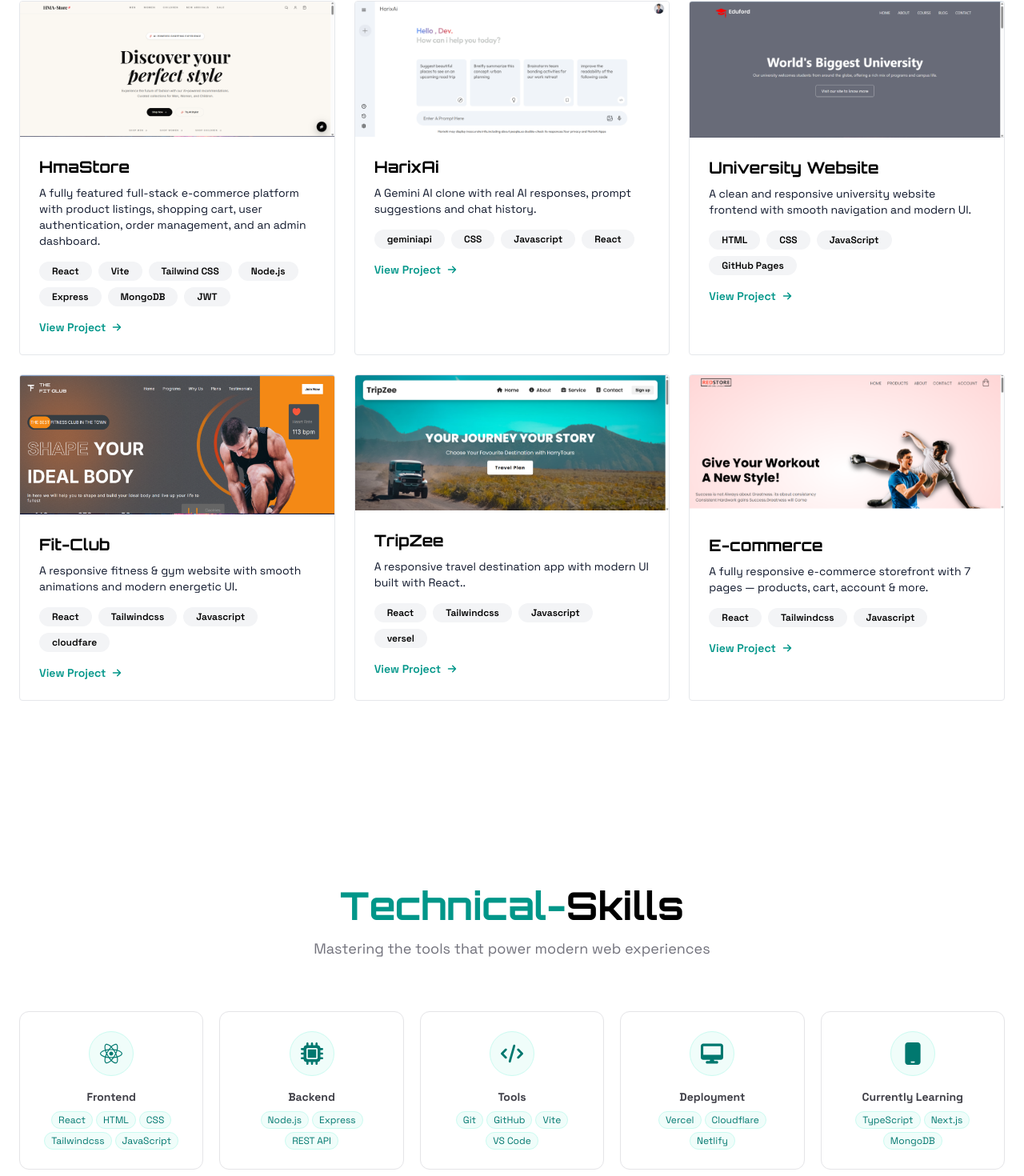
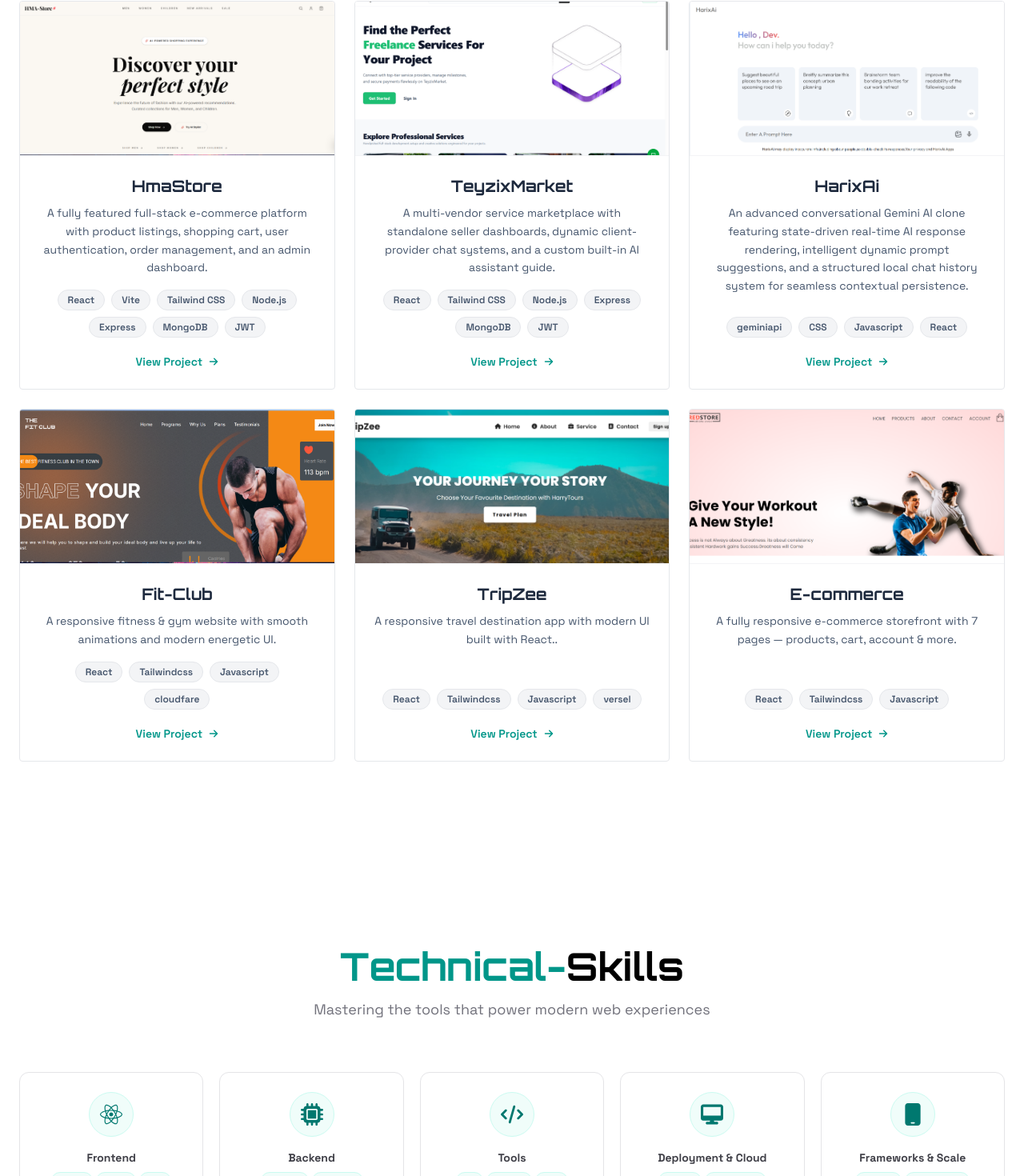
Before and after one commit to HarisShahnawaz/My-Portfolio-Website, a React (Vite) app: page / in a window 1280 px wide. Shown: the part 1074-2544 px from the top of the page at 80% size. Built offline with nearby package versions, Linux system fonts and the light colour scheme.

Commit message:
add project

```diff
--- a/src/assets/asstes.js
+++ b/src/assets/asstes.js
@@ -6,6 +6,7 @@ import travelImg from '../assets/travel.png'
 import screnshotImg from '../assets/screenshot.png'
 import hmastoreImg from '../assets/hmastore.png'
 import universityImg from '../assets/university.png'
+import teyzixImg from '../assets/home.png'
 import { FaProjectDiagram } from 'react-icons/fa'
 
 
@@ -18,64 +19,64 @@ export const assets = {
     screnshotImg,
     hmastoreImg,
     universityImg,
+    teyzixImg
 }
 
 
 export const navMenu = ['Home', 'Work', 'Skills', 'About', 'Contact']
 
 
-export const skillsData = [
+
+  export const skillsData = [
     {
         icon: FaReact,
         title: 'Frontend',
-        technologies: ['React', 'HTML', 'CSS', 'Tailwindcss', 'JavaScript']
+        technologies: ['React', 'HTML', 'CSS', 'Tailwindcss', 'JavaScript', 'React Router DOM', 'React Icons']
     },
     {
         icon: FaMicrochip,
         title: 'Backend',
-        technologies: ['Node.js', 'Express', 'REST API']
+        technologies: ['Node.js', 'Express', 'MongoDB', 'MongoDB Atlas', 'JWT', 'REST API', 'Socket.io', 'Multer']
     },
     {
         icon: FaCode,
         title: 'Tools',
-        technologies: ['Git', 'GitHub', 'Vite', 'VS Code']
+        technologies: ['Git', 'GitHub', 'Vite', 'VS Code', 'Postman']
     },
     {
         icon: FaDesktop,
-        title: 'Deployment',
-        technologies: ['Vercel', 'Cloudflare', 'Netlify']
+        title: 'Deployment & Cloud',
+        technologies: ['Vercel', 'Cloudflare', 'Render', 'Netlify']
     },
     {
         icon: FaMobile,
-        title: 'Currently Learning',
-        technologies: ['TypeScript', 'Next.js', 'MongoDB']
+        title: 'Frameworks & Scale',
+        technologies: ['Next.js', 'TypeScript', 'Agentic AI']
     },
 ]
-
-
 
 export const projectData = [
     {
   title: 'HmaStore',
   description: 'A fully featured full-stack e-commerce platform with product listings, shopping cart, user authentication, order management, and an admin dashboard.',
-  image: assets.hmastoreImg,   // add your screenshot to assets
+  image: hmastoreImg,
   tech: ['React', 'Vite', 'Tailwind CSS', 'Node.js', 'Express', 'MongoDB', 'JWT'],
   link: 'https://hma-store-e-commerce-website.vercel.app/'
 },
- {
+{
+      title: 'TeyzixMarket',
+      description: 'A multi-vendor service marketplace with standalone seller dashboards, dynamic client-provider chat systems, and a custom built-in AI assistant guide.',
+      image: teyzixImg,
+      tech: ['React', 'Tailwind CSS', 'Node.js', 'Express', 'MongoDB', 'JWT'],
+      link: 'https://teyzix-marketplace-theta.vercel.app/'
+    },
+{
         title: 'HarixAi',
-        description: 'A Gemini AI clone with real AI responses, prompt suggestions and chat history.',
+        description: 'An advanced conversational Gemini AI clone featuring state-driven real-time AI response rendering, intelligent dynamic prompt suggestions, and a structured local chat history system for seamless contextual persistence.',
         image: harixaiImg,
         tech: ['geminiapi', 'CSS', 'Javascript', 'React'],
           link: 'https://gemini-clone-app-seven.vercel.app/'
     },
-    {
-  title: 'University Website',
-  description: 'A clean and responsive university website frontend with smooth navigation and modern UI.',
-  image: assets.universityImg,
-  tech: ['HTML', 'CSS', 'JavaScript', 'GitHub Pages'],
-  link: 'https://harisshahnawaz.github.io/university-website-frontend/'
-},
     {
         title: 'Fit-Club',
         description: 'A responsive fitness & gym website with smooth animations and modern energetic UI.',
--- a/src/components/Work.jsx
+++ b/src/components/Work.jsx
@@ -13,37 +13,42 @@ const Work = () => {
            </h2>
            <p className='text-xl max-w-3xl mx-auto'>Building modern web experiences from idea to deployment.</p>
         </div>
-          <div className='grid grid-cols-1 sm:grid-cols-2 lg:grid-cols-3 gap-6 mb-12'>
-           {
+
+        <div className='grid grid-cols-1 sm:grid-cols-2 lg:grid-cols-3 gap-6 mb-12'>
+          {
             projectData.map((project, index) => (
-                <div key={index} className='group rounded overflow-hidden hover:shadow-lg transition cursor-pointer border border-gray-200 hover:-translate-y-1 duration-300'>
-                    <div className='relative flex items-center justify-center'>
-                      <img className='w-full' src={project.image} alt={project.title} />
+                <div key={index} className='group rounded overflow-hidden hover:shadow-lg transition cursor-pointer border border-gray-200 hover:-translate-y-1 duration-300 flex flex-col bg-white'>
+                    <div className='relative flex items-center justify-center overflow-hidden border-b border-gray-100'>
+                      <img className='w-full h-48 object-cover group-hover:scale-105 duration-300' src={project.image} alt={project.title} />
                     </div>
-                    <div className='p-6'>
-                      <h3 className='text-xl font-bold mb-2 font-orbitron'>{project.title}</h3>
-                      <p className='text-slate-900 text-sm'>{project.description}</p>
-                      <div className='flex flex-wrap gap-2 mt-4'>
+                    {/* Added text-center, flex, and items-center to make everything perfectly middle-aligned */}
+                    <div className='p-6 flex flex-col items-center text-center flex-grow'>
+                      <h3 className='text-xl font-bold mb-2 font-orbitron text-slate-800'>{project.title}</h3>
+                      <p className='text-slate-600 text-sm leading-relaxed flex-grow'>{project.description}</p>
+
+                      {/* Added justify-center so the badges sit dead-center */}
+                      <div className='flex flex-wrap justify-center gap-2 mt-4 w-full'>
                         {project.tech.map((language, index) => (
-                          <span key={index} className='px-4 py-1 bg-gray-100 text-xs font-semibold rounded-full'>
+                          <span key={index} className='px-3 py-1 bg-gray-100 border border-gray-200 text-slate-600 text-xs font-semibold rounded-full'>
                             {language}
                           </span>
                         ))}
                       </div>
+
                       {/* View Project Button */}
                       <a
                         href={project.link}
                         target='_blank'
                         rel='noreferrer'
-                        className='flex items-center gap-2 mt-4 text-sm font-semibold text-teal-600 hover:text-teal-800 transition duration-300'
+                        className='flex items-center gap-2 mt-5 text-sm font-semibold text-teal-600 hover:text-teal-800 transition duration-300'
                       >
                         View Project <FaArrowRight className='text-xs'/>
                       </a>
                     </div>
                 </div>
             ))
-           }
-          </div>
+          }
+        </div>
       </div>
     </div>
   )
```
Also changed, not shown: src/assets/home.png (added).
